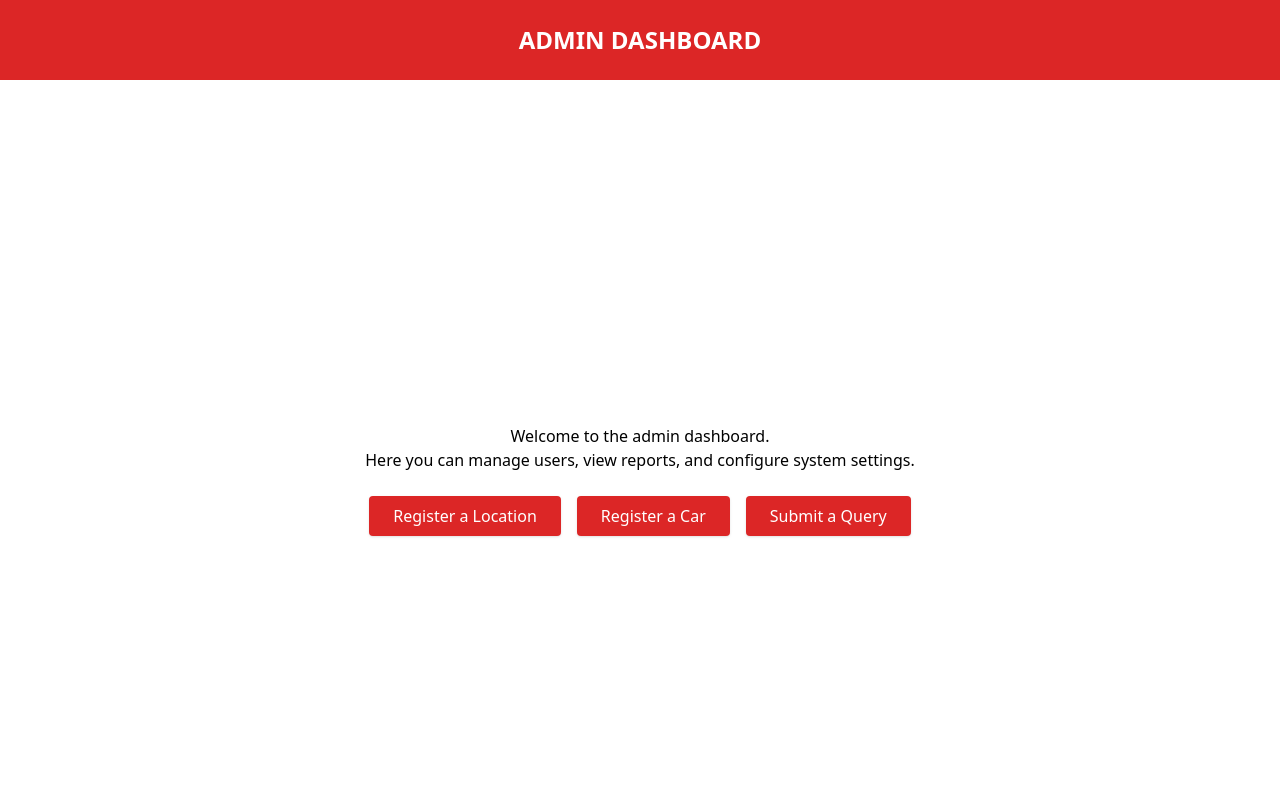
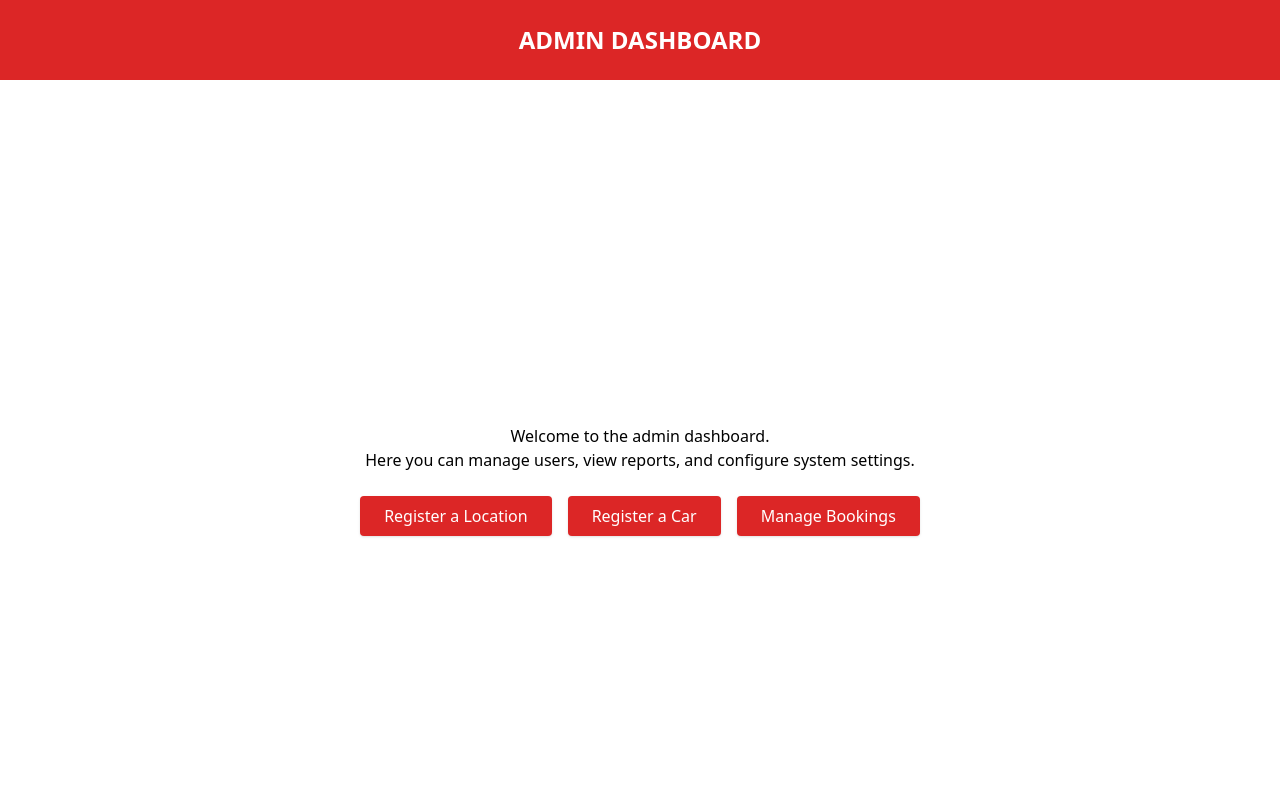
Before and after one commit to lisazumana03/lgs-car-hire-frontend, a React (Vite) app: page /admin in a window 1280 px wide. Shown: the top 800 px of the page. Built offline with nearby package versions, Linux system fonts and the light colour scheme.

Commit message:
file incoming

```diff
--- a/src/pages/Authentication/AdminDashboard.jsx
+++ b/src/pages/Authentication/AdminDashboard.jsx
@@ -8,7 +8,7 @@ function AdminDashboard(){
             <div className="flex flex-wrap justify-center gap-4">
                 <Link to="/register-location" className="mt-6 px-6 py-2 bg-red-600 text-white rounded shadow hover:bg-red-800 transition"> Register a Location </Link>
                 <Link to="/register-car" className="mt-6 px-6 py-2 bg-red-600 text-white rounded shadow hover:bg-red-800 transition"> Register a Car </Link>
-                <Link to="/queries" className="mt-6 px-6 py-2 bg-red-600 text-white rounded shadow hover:bg-red-800 transition"> Submit a Query </Link>
+                <Link to="/queries" className="mt-6 px-6 py-2 bg-red-600 text-white rounded shadow hover:bg-red-800 transition"> Manage Bookings </Link>
             </div>
         </div>
     )
--- a/src/pages/Reservation/Location/LocationList.jsx
+++ b/src/pages/Reservation/Location/LocationList.jsx
@@ -17,7 +17,7 @@ function LocationList() {
     }, []);
 
     return (
-      <div className="flex flex-col items-center justify-center min-h-screen bg-gray-50">
+      <div className="flex flex-col items-center justify-center min-h-screen bg-black-100">
           <table>
                 <thead>
                     <tr>
```
